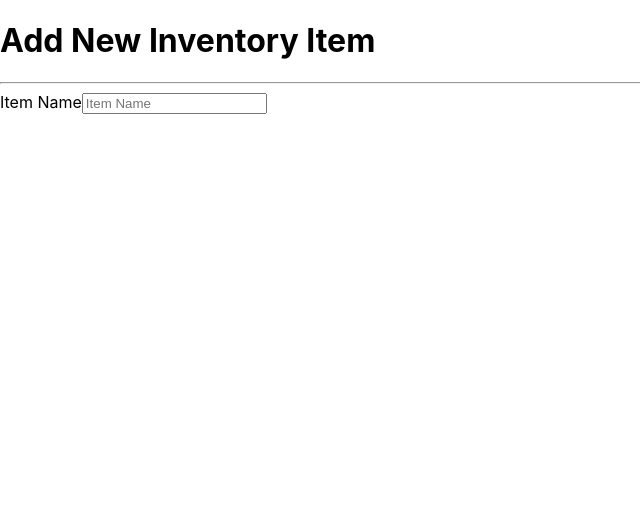
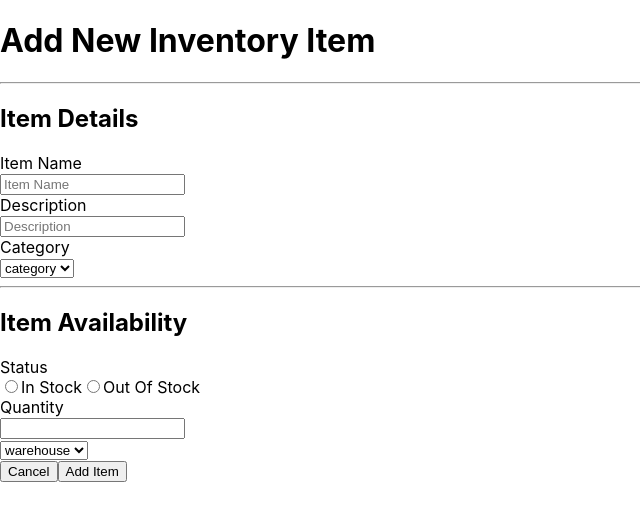
Before and after one commit to merinekh/siar-instock-client, a React (Create React App) app: page / in a window 1280 px wide. Shown: the top 520 px of the page, without its empty margins (0-640 px from the left). Built offline with nearby package versions, Linux system fonts and the light colour scheme.

Commit message:
full skeleton no css no validation

```diff
--- a/src/components/AddInventory/AddInventory.js
+++ b/src/components/AddInventory/AddInventory.js
@@ -6,14 +6,66 @@ function AddInventory() {
       <div className="AddInventory-form__top-box">
         <h1>Add New Inventory Item</h1>
         <hr className="form-divider" />
-        <label className="AddInventory-form__input-label">Item Name</label>
+        <h2>Item Details</h2>
+        <label className="AddInventory-form__label">Item Name</label>
+        <br />
         <input
-          className="AddInventory-form__input"
+          className="AddInventory-form__item-name-input"
           type="text"
           name="item-name"
           placeholder="Item Name"
           required
         ></input>
+        <br />
+        <label className="AddInventory-form__label">Description</label>
+        <br />
+        <input
+          className="AddInventory-form__description-input"
+          type="textarea"
+          name="description"
+          placeholder="Description"
+          required
+        ></input>
+        <br />
+        <label className="AddInventory-form__label">Category</label>
+        <br />
+        <select
+          placeholder="Please Select"
+          className="AddInventory-form__category-dropdown"
+        >
+          <option value="category">category</option>
+        </select>
+        <br />
+        <hr />
+        <h2>Item Availability</h2>
+        <label className="AddInventory-form__label">Status</label>
+        <br />
+        <label className="intock">
+          <input type="radio" name="InStock"></input>In Stock
+        </label>
+        <label className="intock">
+          <input type="radio" name="InStock"></input>Out Of Stock
+        </label>
+        <br />
+        <label className="AddInventory-form__label">Quantity</label>
+        <br />
+        <input
+          className="AddInventory-form__quantity-input"
+          type="text"
+          name="quantity"
+          required
+        ></input>
+        <br />
+        <select
+          placeholder="Please Select"
+          className="AddInventory-form__warehouse-dropdown"
+        >
+          <option value="category">warehouse</option>
+        </select>
+      </div>
+      <div className="AddInventory-form__bottom-box">
+        <button>Cancel</button>
+        <button type="submit">Add Item</button>
       </div>
     </form>
   );
```
